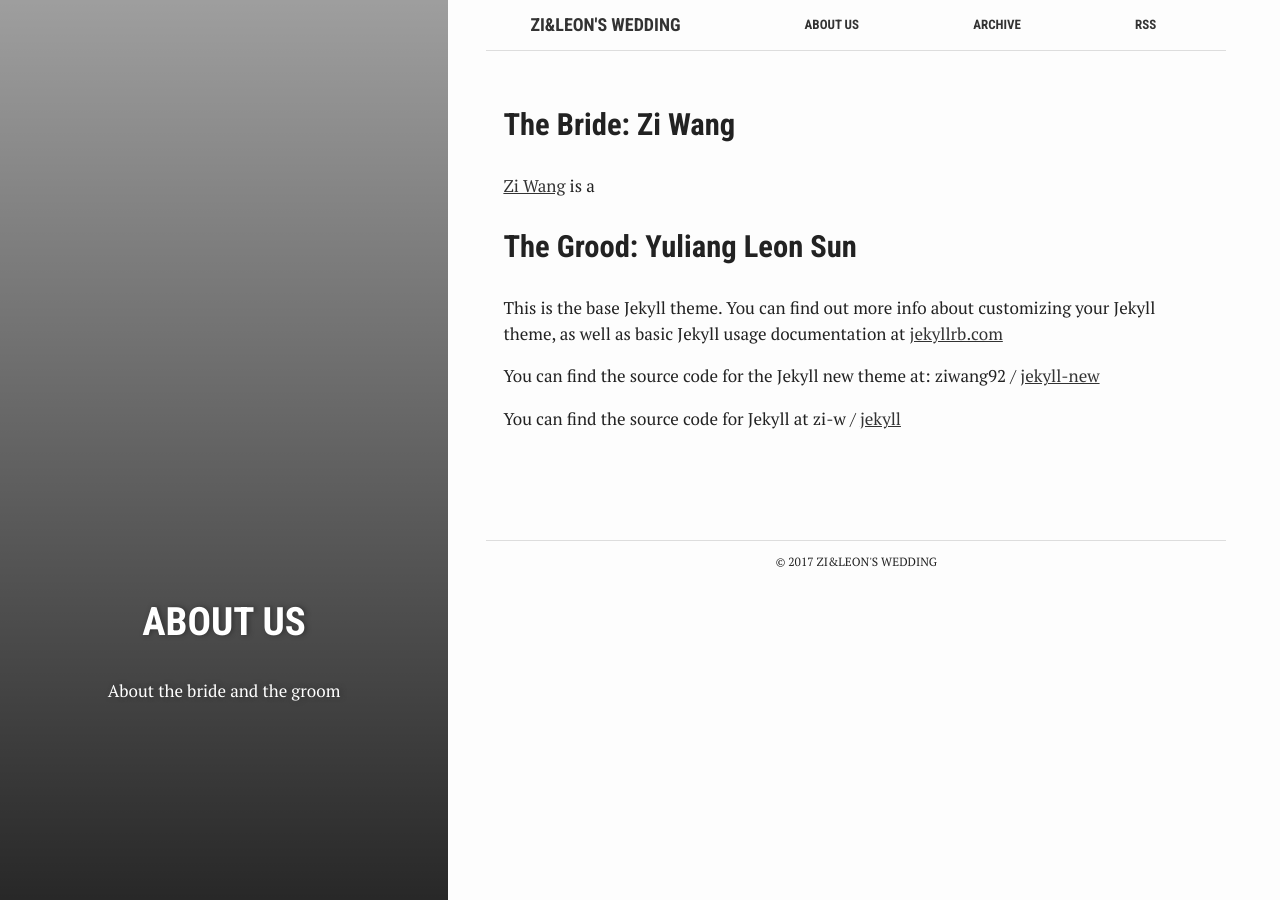
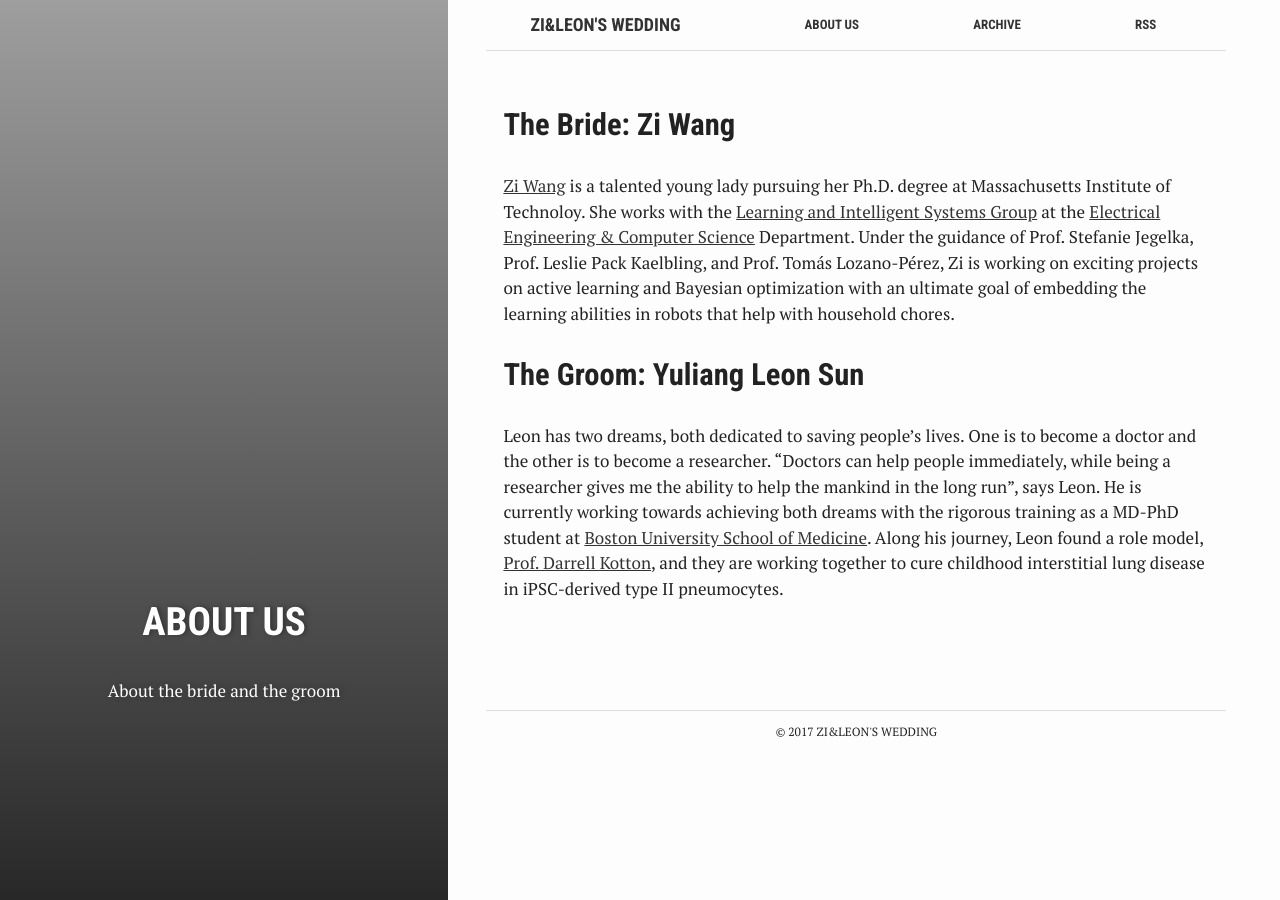
Before and after one commit to zwyls/zwyls.github.io, a Jekyll site: the page built from about.md, in a window 1280 px wide. Built offline with Jekyll 4.4.1, drawn with Linux system fonts in a browser that asks for light colours.

Commit message:
add theme

```diff
--- a/about.md
+++ b/about.md
@@ -10,15 +10,8 @@ active: about
 
 ## The Bride: Zi Wang
 
-[Zi Wang](http://zi-wang.com/) is a
-## The Grood: Yuliang Leon Sun
+[Zi Wang](http://zi-wang.com/) is a talented young lady pursuing her Ph.D. degree at Massachusetts Institute of Technoloy. She works with the [Learning and Intelligent Systems Group](http://lis.csail.mit.edu/new/) at the [Electrical Engineering & Computer Science](http://www.eecs.mit.edu/) Department. Under the guidance of Prof. Stefanie Jegelka, Prof. Leslie Pack Kaelbling, and Prof. Tomás Lozano-Pérez, Zi is working on exciting projects on active learning and Bayesian optimization with an ultimate goal of embedding the learning abilities in robots that help with household chores.
 
-This is the base Jekyll theme. You can find out more info about customizing your Jekyll theme, as well as basic Jekyll usage documentation at [jekyllrb.com](http://jekyllrb.com/)
+## The Groom: Yuliang Leon Sun
 
-You can find the source code for the Jekyll new theme at:
-{{site.twitter_username}} /
-[jekyll-new](https://github.com/jglovier/jekyll-new)
-
-You can find the source code for Jekyll at
-{{site.github_username}} /
-[jekyll](https://github.com/jekyll/jekyll)
+Leon has two dreams, both dedicated to saving people's lives. One is to become a doctor and the other is to become a researcher. "Doctors can help people immediately, while being a researcher gives me the ability to help the mankind in the long run", says Leon. He is currently working towards achieving both dreams with the rigorous training as a MD-PhD student at [Boston University School of Medicine](http://www.bumc.bu.edu/). Along his journey, Leon found a role model, [Prof. Darrell Kotton](http://www.bumc.bu.edu/pulmonary/people/faculty/darrellkotton/), and they are working together to cure childhood interstitial lung disease in iPSC-derived type II pneumocytes.
```
